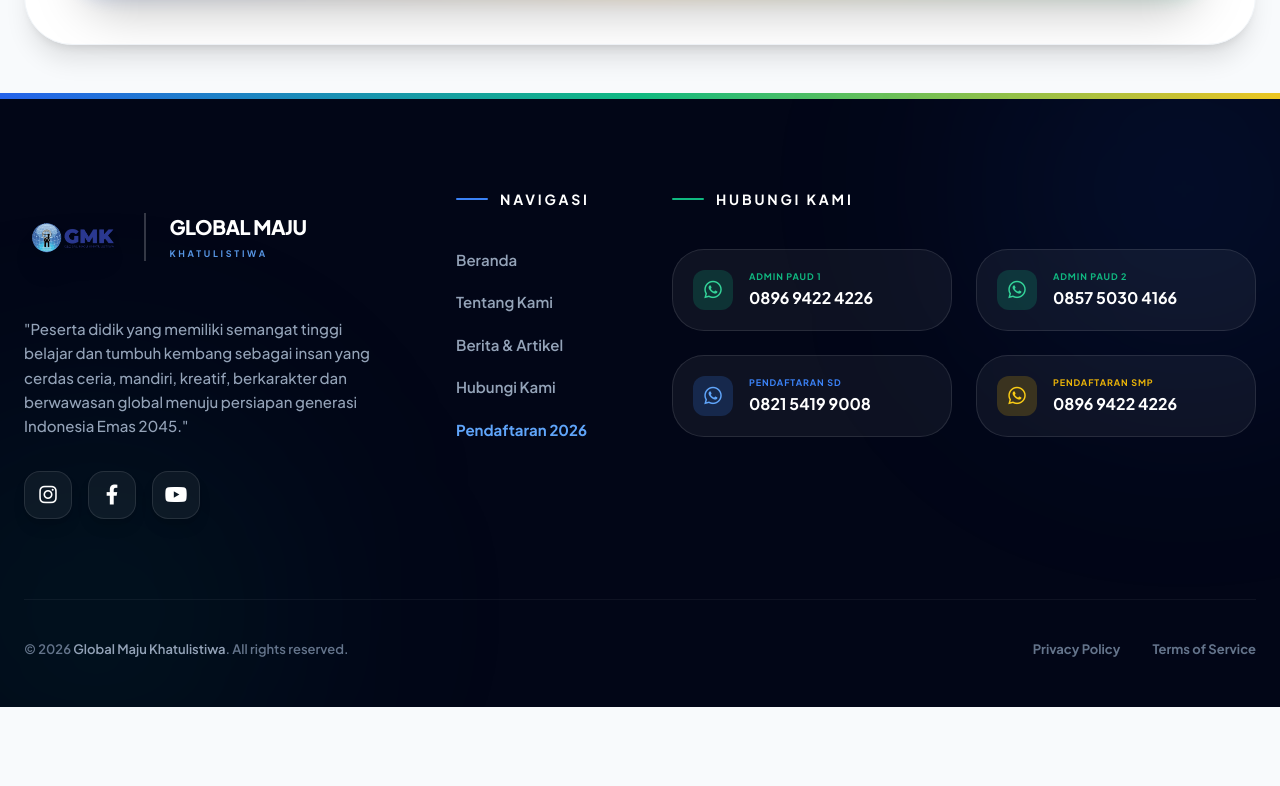
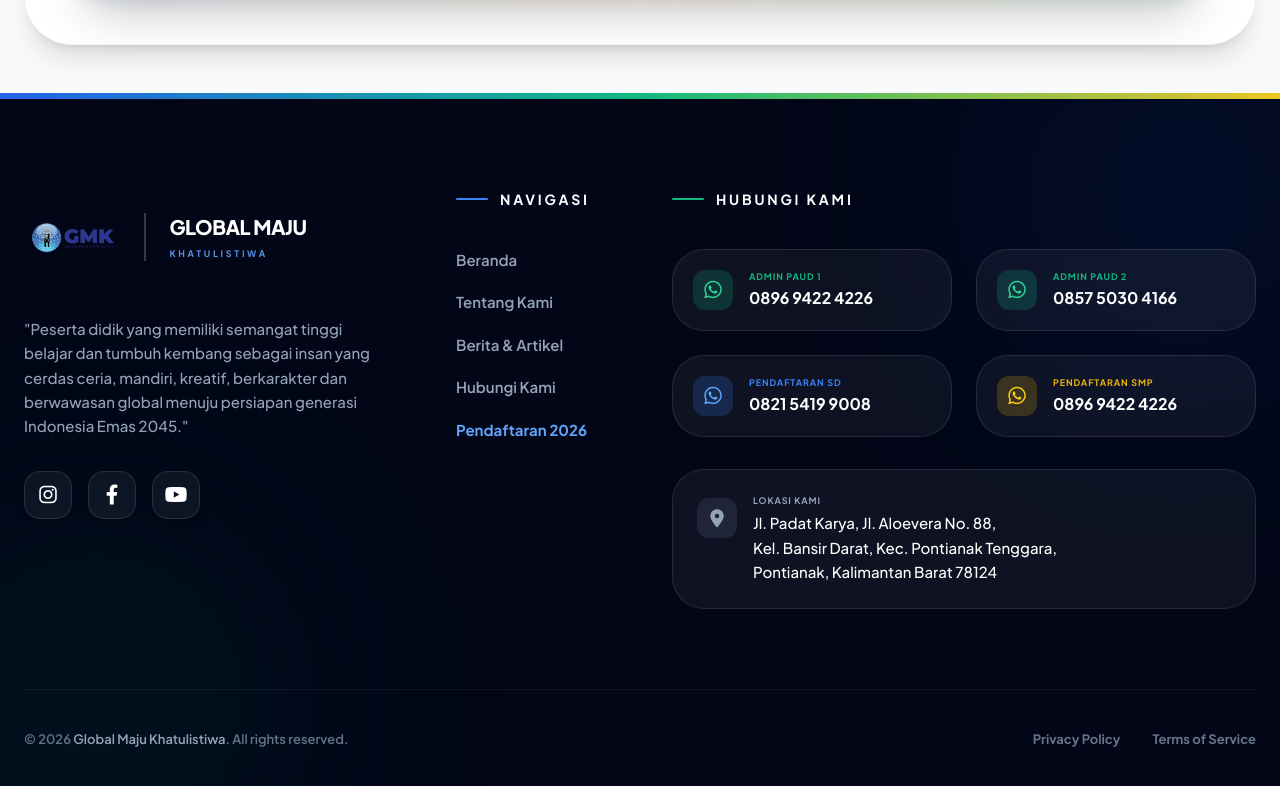
Before and after one commit to Arielnazril/web-gmk-next, a Next.js app: page / in a window 1280 px wide. Shown: the part 6378-7164 px from the top of the page. Before the commit the page ends 7085 px from the top, so only its background shows below. Built offline with nearby package versions, Linux system fonts and the light colour scheme.

Commit message:
update footer alamat

```diff
--- a/components/Footer.tsx
+++ b/components/Footer.tsx
@@ -109,6 +109,22 @@
                 </div>
               </div>
             </div>
+
+            <div className="mt-8 bg-white/5 border border-white/10 p-6 rounded-[2rem] hover:bg-white/[0.08] transition-all">
+              <div className="flex items-start gap-4">
+                <div className="w-10 h-10 bg-slate-500/20 text-slate-400 rounded-xl flex items-center justify-center flex-shrink-0 mt-1">
+                  <i className="fas fa-map-marker-alt text-lg"></i>
+                </div>
+                <div>
+                  <p className="text-[9px] font-bold text-slate-400 uppercase tracking-widest mb-1">Lokasi Kami</p>
+                  <p className="text-white font-medium text-[15px] leading-relaxed">
+                    Jl. Padat Karya, Jl. Aloevera No. 88, <br />
+                    Kel. Bansir Darat, Kec. Pontianak Tenggara, <br />
+                    Pontianak, Kalimantan Barat 78124
+                  </p>
+                </div>
+              </div>
+            </div>
           </div>
         </div>
 
```
